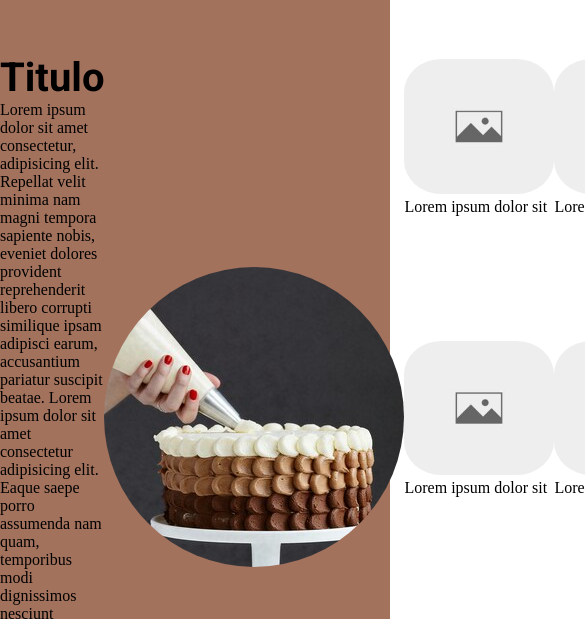
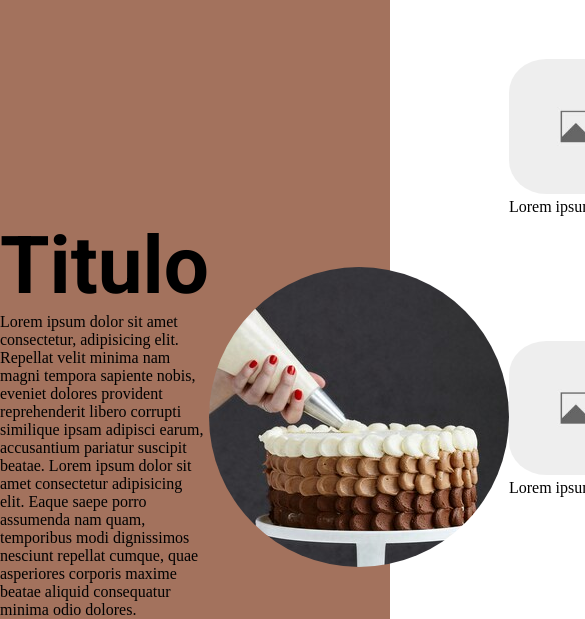
Before and after one commit to Rcamacho12/Prentrega2RicardoCamacho, a plain HTML site: page pages/tortas.html in a window 390 px wide. Shown: the part 256-875 px from the top of the page, 585 px wide, since content can reach past the window. Drawn offline with Linux system fonts and the light colour scheme.

Commit message:
agregando media query

```diff
--- a/css/style.css
+++ b/css/style.css
@@ -124,12 +124,15 @@
 h1 {
     text-align: center;
     font-family: "Roboto", serif;
-    font-size: 40px;
+    font-size: 80px;
+    color: rgb(253, 238, 29);
+}
 
-}
 .sectionFont p{
     font-family: "Nunito" serif;
     font-weight: 900;
+    font-size: 30px;
+    color: rgb(253, 238, 29);
 }
 /* footer index*/
 .footerIndex{
@@ -154,6 +157,9 @@ h1 {
     justify-content: space-between;
     align-items: center;
     position: sticky;
+}
+.h1Tortas{
+    color: black;
 }
 .gridTortas{
     display: grid;
@@ -295,3 +301,4 @@ header{
     justify-content: space-between;
     align-items: center;
 }
+@media(max)
--- a/pages/tortas.html
+++ b/pages/tortas.html
@@ -28,7 +28,7 @@
     <main class="mainTortas">
         <section class="gridTortas">
             <div class="item1Tortas">
-                <H1>Titulo</H1>
+                <H1 class="h1Tortas">Titulo</H1>
                 <p>Lorem ipsum dolor sit amet consectetur, adipisicing elit. Repellat velit minima nam magni tempora sapiente nobis,
                     eveniet dolores provident reprehenderit libero corrupti similique ipsam adipisci earum, accusantium pariatur suscipit beatae. Lorem ipsum dolor sit amet consectetur adipisicing elit. Eaque saepe porro assumenda nam quam, temporibus modi dignissimos nesciunt repellat cumque, quae asperiores corporis maxime beatae aliquid consequatur minima odio dolores.</p>
             </div>
```
